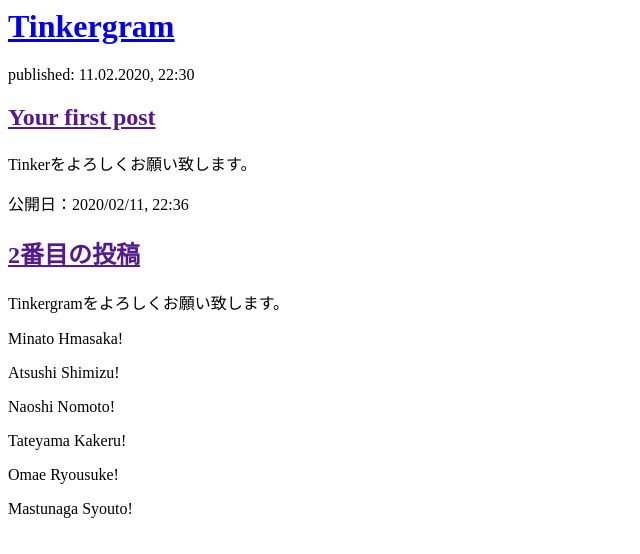
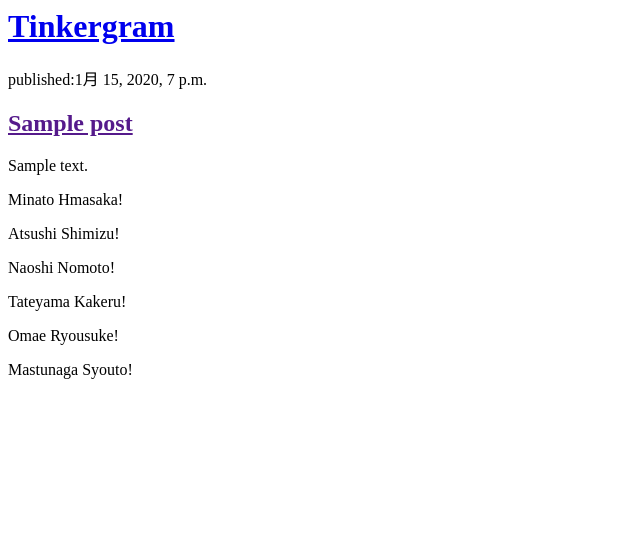
Before and after one commit to 432ats/my-first-blog, a Django app: page / in a window 1280 px wide. Shown: the top 554 px of the page, without its empty margins (0-640 px from the left). Run offline with Django 3.2, Linux system fonts and the light colour scheme; tables that the repository leaves empty hold one stand-in row (values such as "Sample post").

Commit message:
Modified templates to display posts from database.

```diff
--- a/blog/templates/blog/post_list.html
+++ b/blog/templates/blog/post_list.html
@@ -6,18 +6,14 @@
         <div>
             <h1><a href="/">Tinkergram</a></h1>
         </div>
+        {% for post in posts %}
+            <div>
+                <p>published:{{post.published_date}}</p>
+                <h2><a href="">{{post.title}}</a></h2>
+                <p>{{post.text|linebreaksbr}}</p>
+            </div>
+        {% endfor %}
 
-        <div>
-            <p>published: 11.02.2020, 22:30</p>
-            <h2><a href="">Your first post</a></h2>
-            <p>Tinkerをよろしくお願い致します。</p>
-        </div>
-
-        <div>
-            <p>公開日：2020/02/11, 22:36</p>
-            <h2><a href="">2番目の投稿</a></h2>
-            <p>Tinkergramをよろしくお願い致します。</p>
-        </div>
         <p>Minato Hmasaka!</p>
         <p>Atsushi Shimizu!</p>
         <p>Naoshi Nomoto!</p>
--- a/blog/views.py
+++ b/blog/views.py
@@ -1,6 +1,8 @@
 from django.shortcuts import render
-
+from django.utils import timezone
+from .models import Post
 # Create your views here.
 
 def post_list(request):
-    return render(request, 'blog/post_list.html', {})
+    posts = Post.objects.filter(published_date__lte=timezone.now()).order_by('-published_date')
+    return render(request, 'blog/post_list.html', {'posts': posts})
```
